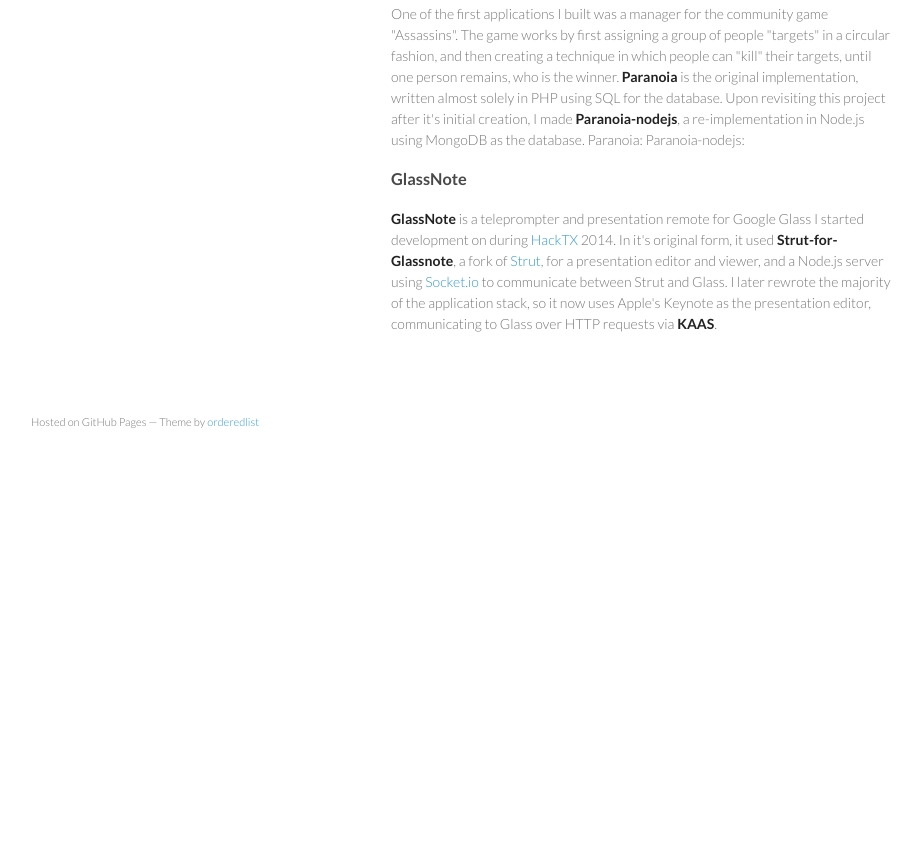
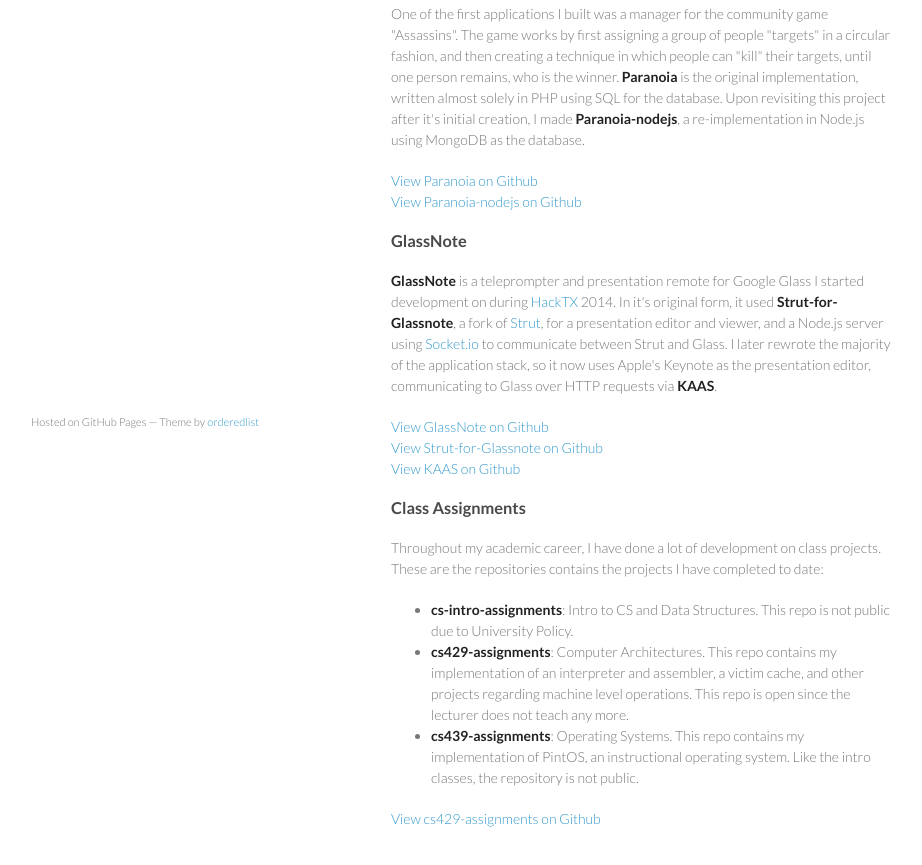
Before and after one commit to BobertForever/bobertforever.github.io, a plain HTML site: page index.html in a window 1280 px wide. Shown: the part 299-1164 px from the top of the page, without its empty margins (179-1101 px from the left). Before the commit the page ends 800 px from the top, so only its background shows below. Drawn offline with Linux system fonts and the light colour scheme.

Commit message:
Replace master branch with page content via GitHub

```diff
--- a/index.html
+++ b/index.html
@@ -34,14 +34,30 @@
 <h3>
 <a name="paranoia-and-paranoia-nodejs" class="anchor" href="#paranoia-and-paranoia-nodejs"><span class="octicon octicon-link"></span></a>Paranoia and Paranoia-nodejs</h3>
 
-<p>One of the first applications I built was a manager for the community game "Assassins". The game works by first assigning a group of people "targets" in a circular fashion, and then creating a technique in which people can "kill" their targets, until one person remains, who is the winner. <strong>Paranoia</strong> is the original implementation, written almost solely in PHP using SQL for the database. Upon revisiting this project after it's initial creation, I made <strong>Paranoia-nodejs</strong>, a re-implementation in Node.js using MongoDB as the database.
-Paranoia:
-Paranoia-nodejs: </p>
+<p>One of the first applications I built was a manager for the community game "Assassins". The game works by first assigning a group of people "targets" in a circular fashion, and then creating a technique in which people can "kill" their targets, until one person remains, who is the winner. <strong>Paranoia</strong> is the original implementation, written almost solely in PHP using SQL for the database. Upon revisiting this project after it's initial creation, I made <strong>Paranoia-nodejs</strong>, a re-implementation in Node.js using MongoDB as the database.</p>
+
+<p><a href="https://github.com/BobertForever/Paranoia">View Paranoia on Github</a><br><a href="https://github.com/BobertForever/Paranoia-nodejs">View Paranoia-nodejs on Github</a></p>
 
 <h3>
 <a name="glassnote" class="anchor" href="#glassnote"><span class="octicon octicon-link"></span></a>GlassNote</h3>
 
 <p><strong>GlassNote</strong> is a teleprompter and presentation remote for Google Glass I started development on during <a href="http://hacktx.com/">HackTX</a> 2014. In it's original form, it used <strong>Strut-for-Glassnote</strong>, a fork of <a href="https://github.com/tantaman/Strut">Strut</a>, for a presentation editor and viewer, and a Node.js server using <a href="http://socket.io/">Socket.io</a> to communicate between Strut and Glass. I later rewrote the majority of the application stack, so it now uses Apple's Keynote as the presentation editor, communicating to Glass over HTTP requests via <strong>KAAS</strong>.</p>
+
+<p><a href="https://github.com/BobertForever/GlassNote">View GlassNote on Github</a><br><a href="https://github.com/BobertForever/Strut-for-Glassnote">View Strut-for-Glassnote on Github</a><br><a href="https://github.com/BobertForever/kaas">View KAAS on Github</a></p>
+
+<h3>
+<a name="class-assignments" class="anchor" href="#class-assignments"><span class="octicon octicon-link"></span></a>Class Assignments</h3>
+
+<p>Throughout my academic career, I have done a lot of development on class projects. These are the repositories contains the projects I have completed to date:</p>
+
+<ul>
+<li>
+<strong>cs-intro-assignments</strong>: Intro to CS and Data Structures. This repo is not public due to University Policy. </li>
+<li>
+<strong>cs429-assignments</strong>: Computer Architectures. This repo contains my implementation of an interpreter and assembler, a victim cache, and other projects regarding machine level operations. This repo is open since the lecturer does not teach any more.</li>
+<li>
+<strong>cs439-assignments</strong>: Operating Systems. This repo contains my implementation of PintOS, an instructional operating system. Like the intro classes, the repository is not public.</li>
+</ul><p><a href="https://github.com/BobertForever/cs429-assignments">View cs429-assignments on Github</a></p>
       </section>
       <footer>
         <p><small>Hosted on GitHub Pages &mdash; Theme by <a href="https://github.com/orderedlist">orderedlist</a></small></p>
```
Also changed, not shown: params.json (+1 -1 lines).
